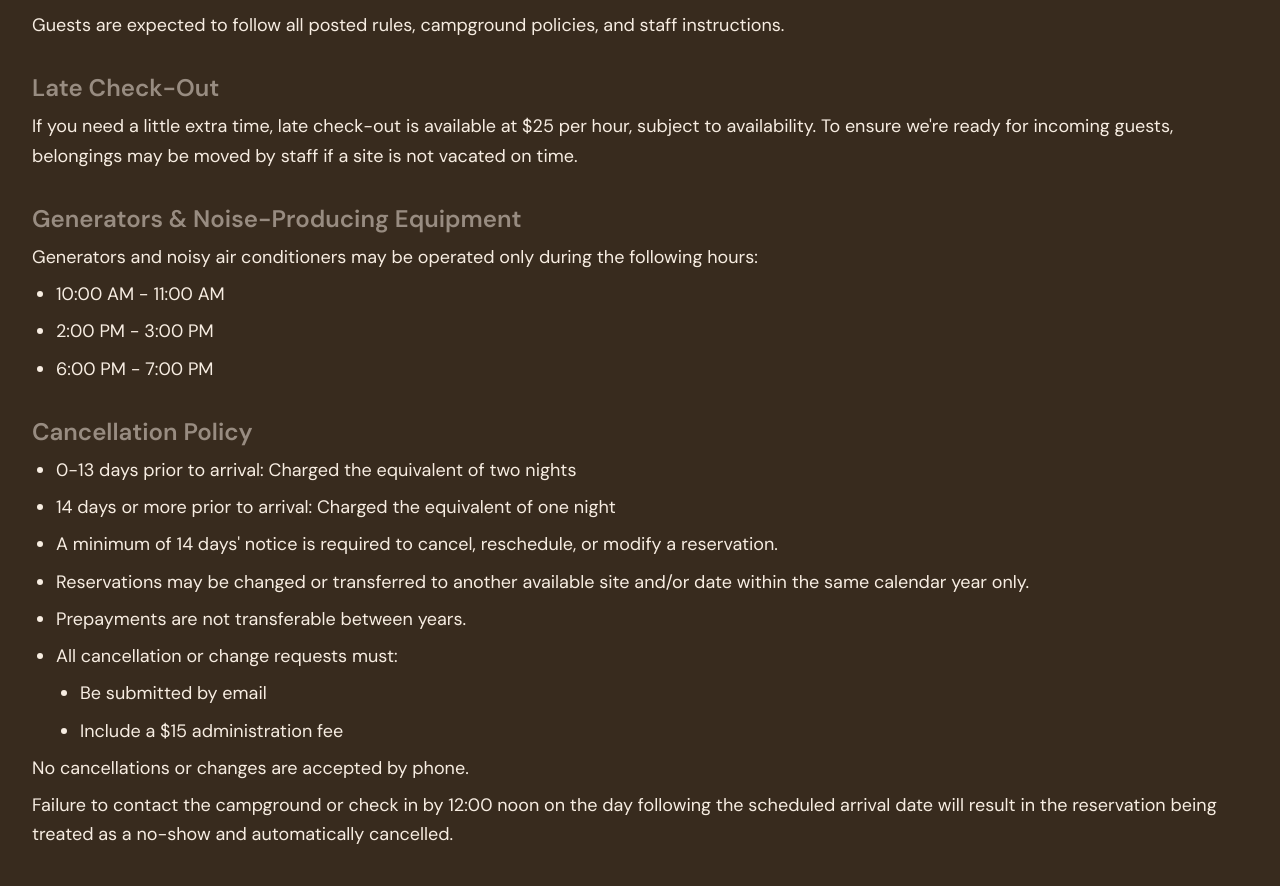
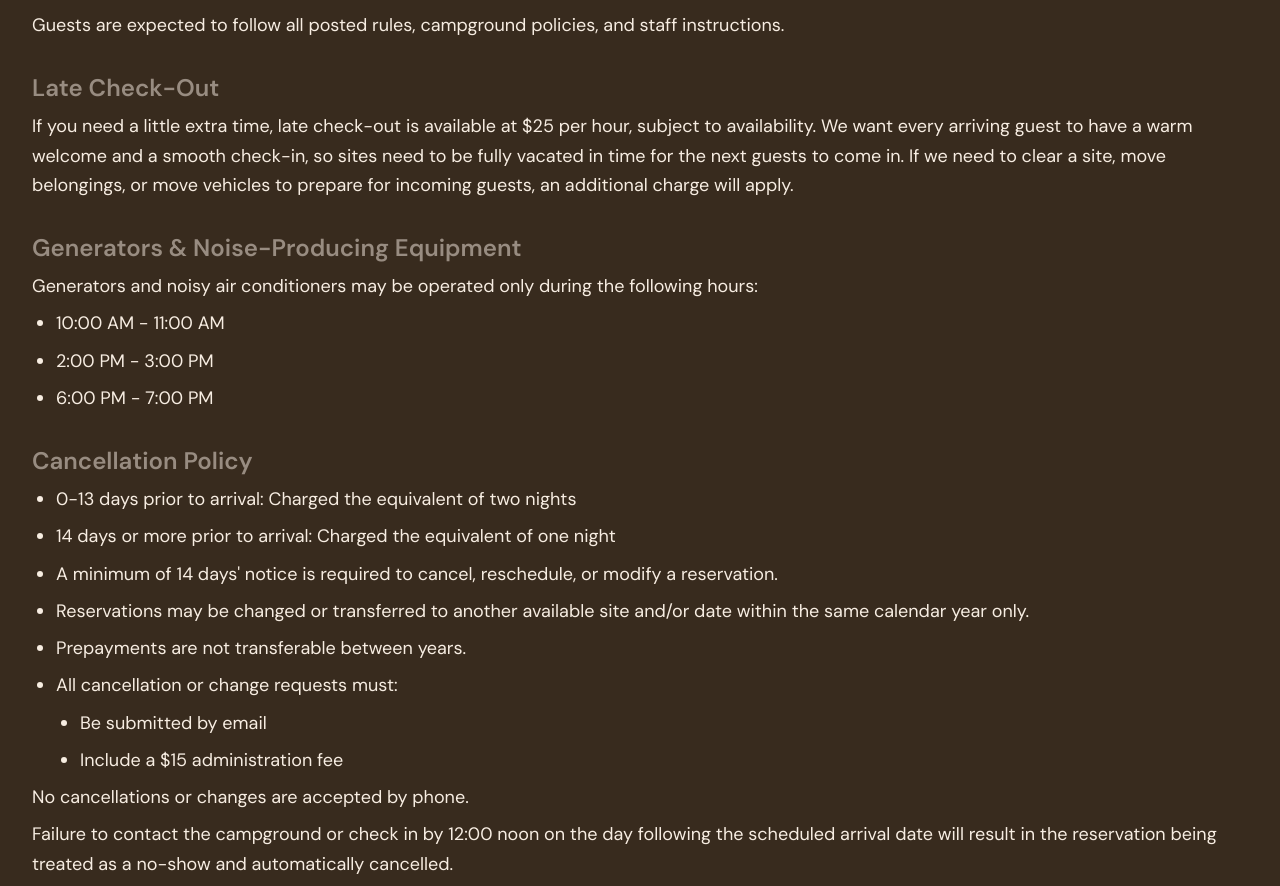
Before and after one commit to AletheaKramer/bradsdadsland, a React (Vite) app: page /policies in a window 1280 px wide. Shown: the part 4210-5096 px from the top of the page. Built offline with nearby package versions, Linux system fonts and the light colour scheme.

Commit message:
Update late checkout policy wording

```diff
--- a/src/components/Policies.jsx
+++ b/src/components/Policies.jsx
@@ -261,9 +261,11 @@ const Policies = () => {
             </h3>
             <p className="mt-2">
               If you need a little extra time, late check-out is available at $25
-              per hour, subject to availability. To ensure we&apos;re ready for
-              incoming guests, belongings may be moved by staff if a site is not
-              vacated on time.
+              per hour, subject to availability. We want every arriving guest to
+              have a warm welcome and a smooth check-in, so sites need to be fully
+              vacated in time for the next guests to come in. If we need to clear
+              a site, move belongings, or move vehicles to prepare for incoming
+              guests, an additional charge will apply.
             </p>
           </section>
 
```
